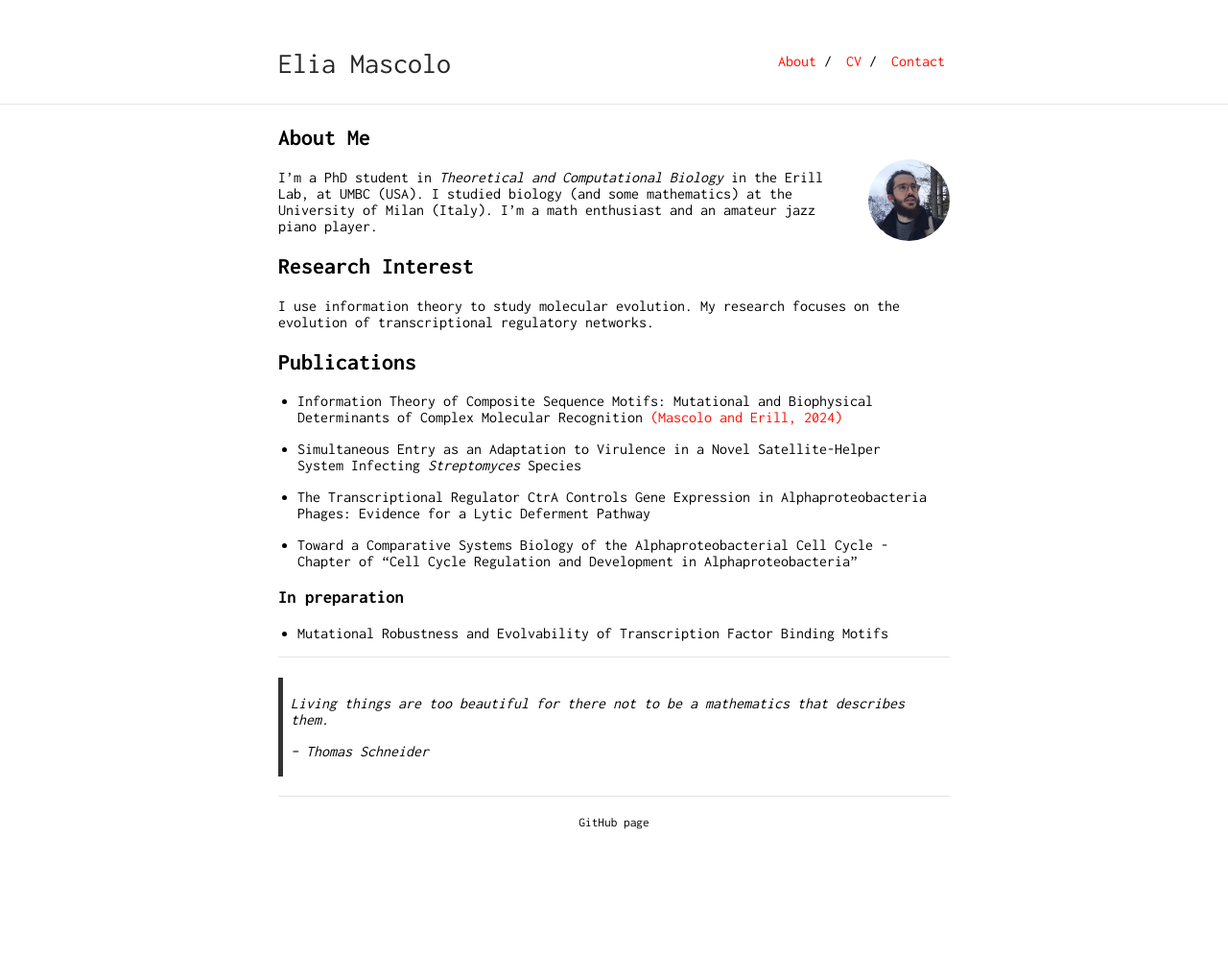
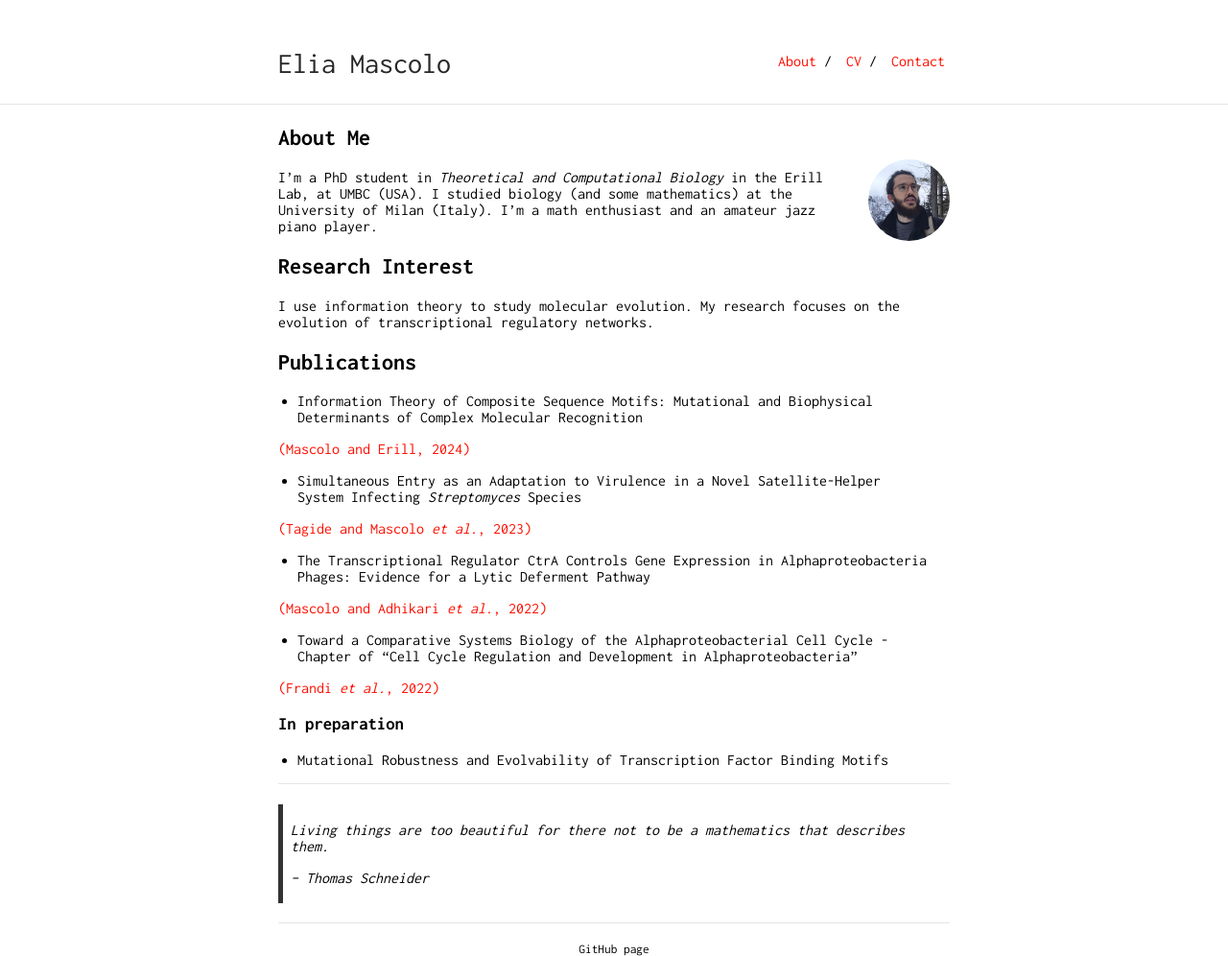
Before and after one commit to eliamascolo/eliamascolo.github.io, a Jekyll site: the page built from index.md, in a window 1280 px wide. Shown: the whole page at 96% size. Built offline with Jekyll 4.4.1, drawn with Linux system fonts in a browser that asks for light colours; our own code applies the rules of GitHub Pages for plain Markdown files; before the commit the page ends 900 px from its top, so only the background shows below that.

Commit message:
Update index.md

```diff
--- a/index.md
+++ b/index.md
@@ -18,13 +18,20 @@ I use information theory to study molecular evolution. My research focuses on th
 ## Publications
 
 * Information Theory of Composite Sequence Motifs: Mutational and Biophysical Determinants of Complex Molecular Recognition
+
 [(Mascolo and Erill, 2024)](https://doi.org/10.1101/2024.11.11.623117)
 
 * Simultaneous Entry as an Adaptation to Virulence in a Novel Satellite-Helper System Infecting *Streptomyces* Species
 
+[(Tagide and Mascolo *et al.*, 2023)](https://doi.org/10.1038/s41396-023-01548-0)
+
 * The Transcriptional Regulator CtrA Controls Gene Expression in Alphaproteobacteria Phages: Evidence for a Lytic Deferment Pathway
 
+[(Mascolo and Adhikari *et al.*, 2022)](https://doi.org/10.3389/fmicb.2022.918015)
+
 * Toward a Comparative Systems Biology of the Alphaproteobacterial Cell Cycle - Chapter of "Cell Cycle Regulation and Development in Alphaproteobacteria"
+
+[(Frandi *et al.*, 2022)](https://doi.org/10.1007/978-3-030-90621-4_1)
 
 ### In preparation
 
```
